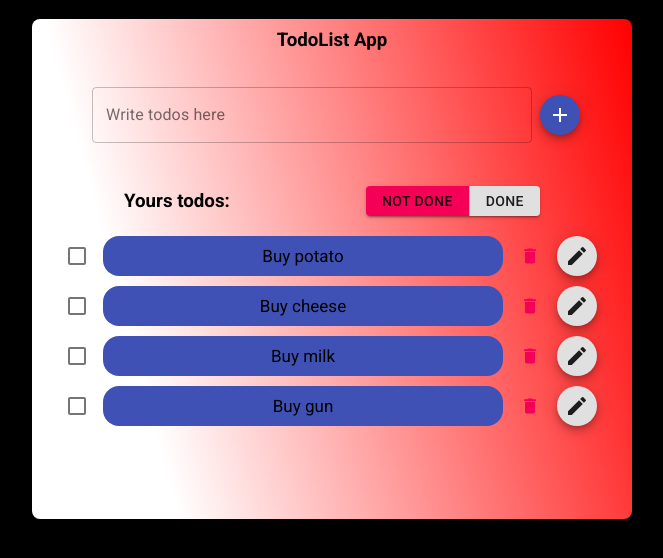
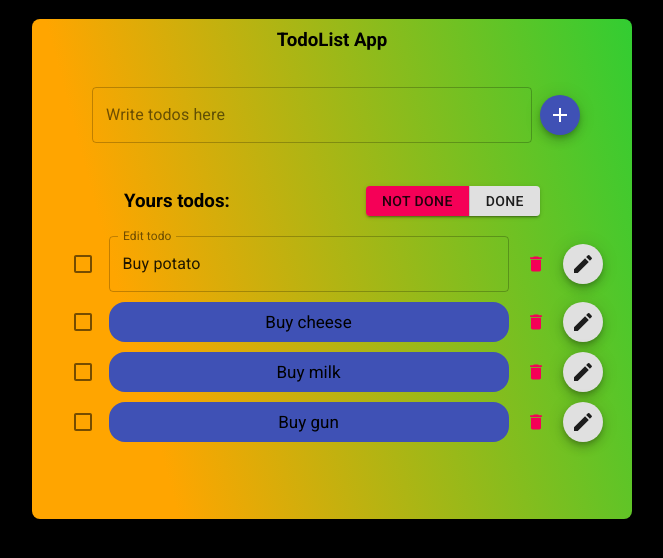
Before and after one commit to Anjyk-png/todoList-App, a React (Create React App) app: page / in a window 1280 px wide. Both pictures are taken after a click on the button 885 px from the left and 255 px from the top of the page. Shown: the top 558 px of the page, without its empty margins (308-971 px from the left). Built offline with nearby package versions, Linux system fonts and the light colour scheme.

Commit message:
The todo edit option was added, so an option was added to notify the user if there are no posts on the page.

```diff
--- a/src/App.js
+++ b/src/App.js
@@ -10,7 +10,7 @@ const useStyles = makeStyles({
     height:768
   },
   container:{
-    background:'linear-gradient(75deg, white 20%, red 100%)',
+    background:'linear-gradient(75deg, orange 20%, limegreen 100%)',
     borderRadius:8,
     minHeight:500,
   },
--- a/src/components/actions/actions.js
+++ b/src/components/actions/actions.js
@@ -1,9 +1,13 @@
 const changeCheck = (id) => ({type:'CHANGE_CHECK', id});
 const deleteTodo = (id) => ({type:'DELETE_TODO', id});
 const addTodo = (label) => ({type:'ADD_TODO', label});
+const changeIsEdit = (id) => ({type:'CHANGE_IS_EDIT', id});
+const editTodo = (label, id) => ({type:'EDIT_TODO', label, id});
 
 export {
     changeCheck,
     deleteTodo,
-    addTodo
+    addTodo,
+    changeIsEdit,
+    editTodo
 }
--- a/src/components/actions/index.js
+++ b/src/components/actions/index.js
@@ -1,6 +1,8 @@
-import {changeCheck, deleteTodo, addTodo} from './actions';
+import {changeCheck, deleteTodo, addTodo, changeIsEdit, editTodo} from './actions';
 export {
     changeCheck,
     deleteTodo,
-    addTodo
+    addTodo,
+    changeIsEdit,
+    editTodo
 }
--- a/src/components/item/item.js
+++ b/src/components/item/item.js
@@ -1,16 +1,21 @@
-import React from 'react';
+import { React, useState} from 'react';
 import * as MUI from '@material-ui/core';
 import { makeStyles } from '@material-ui/core/styles';
 import DeleteIcon from '@material-ui/icons/Delete';
 import EditIcon from '@material-ui/icons/Edit';
 import Fab from '@material-ui/core/Fab';
-import {changeCheck, deleteTodo} from '../actions';
+import {changeCheck, deleteTodo, changeIsEdit, editTodo} from '../actions';
 import {connect} from 'react-redux';
+import TextField from '@material-ui/core/TextField';
 
 const useStyles = makeStyles({
     editIcon:{
         marginLeft:5
     },
+    rootText: {
+        width:400,
+        margin:5,
+      },
     main:{
         width:400,
         padding:20,
@@ -18,24 +23,51 @@ const useStyles = makeStyles({
         color:'black',
         fontSize:17
     },
-    text:{
-        color:'black'
+    formField:{
+        display:'flex',
+        alignItems:'center',
+        justifyContent:'center',
+    },
+    item:{
+        display:'flex',
+        justifyContent:'center',
+        alignItems:'center'
     }
+
 });
 
-const Item = ({label, checked, id, changeCheck, deleteTodo}) => {
+const Item = ({label, checked, id, isEdit, changeCheck, deleteTodo, changeIsEdit, editTodo}) => {
+    const [value, setValue] = useState(label);
+    function onClickOrSubmitForm(e) {
+        e.preventDefault();
+    }
     const classes = useStyles();
+    const isEditTodo = (<form onSubmit={(e) => {onClickOrSubmitForm(e);editTodo(value, id)}} className={classes.formField}>
+        <TextField
+                    className={classes.rootText}
+                    value={value}
+                    onChange={(e) => setValue(e.target.value)}
+                    id="outlined-secondary"
+                    label="Edit todo"
+                    variant="outlined"
+                    color="secondary"
+                />
+    </form>);
+    const noEdit = ( <MUI.Chip className={classes.main} color="primary" label={label}/>);
+    const editBtn = (
+        <Fab onClick={() => changeIsEdit(id)} size="small" className={classes.editIcon} color="default" aria-label="edit">
+            <EditIcon/>
+        </Fab>
+    );
     return (
         <>
-            <div>
+            <div className={classes.item}>
                 <MUI.Checkbox onClick={() => changeCheck(id)} color="secondary" checked={checked}/>
-                <MUI.Chip className={classes.main} color="primary" label={label}/>
+                { isEdit ? isEditTodo : noEdit }
                 <MUI.IconButton onClick={() => deleteTodo(id)} aria-label="delete">
                     <DeleteIcon fontSize="small" color='secondary' />
                 </MUI.IconButton>
-                <Fab size="small" className={classes.editIcon} color="default" aria-label="edit">
-                    <EditIcon />
-                </Fab>
+                { checked ? '' : editBtn }
             </div>
         </>
     )
@@ -44,7 +76,9 @@ const Item = ({label, checked, id, changeCheck, deleteTodo}) => {
 const mapDispatchToProps = (dispatch) => {
     return {
         changeCheck: (id) => dispatch(changeCheck(id)),
-        deleteTodo: (id) => dispatch(deleteTodo(id))
+        deleteTodo: (id) => dispatch(deleteTodo(id)),
+        changeIsEdit: (id) => dispatch(changeIsEdit(id)),
+        editTodo: (label, id) => dispatch(editTodo(label, id))
     }
 };
 
--- a/src/components/itemsList/itemList.js
+++ b/src/components/itemsList/itemList.js
@@ -19,27 +19,46 @@ const useStyles = makeStyles({
     },
     active:{
         backgroundColor:'#f50057'
+    },
+    h3:{
+        display:'flex',
+        justifyContent:'center',
+        fontFamily:'Roboto'
     }
 });
 
 const ItemList = ({todos}) => {
     const [activeBtn,setBtn] = useState(true);
     const classes = useStyles();
-    console.log(todos)
-    const allTodos = (
+    let checkedTodos = [];
+    let noDoneTodos = [];
+    let notDoneTodos = (
+        todos.map(({label, id, checked, isEdit}) => {
+            if(!checked) {
+                noDoneTodos.push(1);
+                return  <Item
+                key={Math.floor(Math.random() * 10000)}
+                label={label}
+                id={id}
+                checked={checked}
+                isEdit={isEdit}/>
+            }
+        })
+    );
+    if(!noDoneTodos.length) {
+        notDoneTodos = (<h3 className={classes.h3}>No todos here</h3>);
+    }
+    let executedTodos = (
         todos.map(({label, id, checked}) => {
-            if(!checked) {
+            if(checked) {
+                checkedTodos.push(1);
                 return  <Item key={Math.floor(Math.random() * 10000)} label={label} id={id} checked={checked}/>
             }
         })
     );
-    const executedTodos = (
-        todos.map(({label, id, checked}) => {
-            if(checked) {
-                return  <Item key={Math.floor(Math.random() * 10000)} label={label} id={id} checked={checked}/>
-            }
-        })
-    );
+    if(!checkedTodos.length) {
+        executedTodos = (<h3 className={classes.h3}>No todos here</h3>);
+    }
     return (
        <div >
           <div className={classes.main}>
@@ -49,7 +68,7 @@ const ItemList = ({todos}) => {
                 <Button onClick={() => setBtn(false)} className={activeBtn ? '' : classes.active}>done</Button>
             </ButtonGroup>
           </div>
-            {activeBtn ? allTodos : executedTodos}
+            {activeBtn ? notDoneTodos : executedTodos}
        </div>
     )
 };
--- a/src/components/reducer/reducer.js
+++ b/src/components/reducer/reducer.js
@@ -1,8 +1,8 @@
 const initialState = [
-    {id:1, label:'Buy potato', checked:false},
-    {id:2, label:'Buy cheese', checked:false},
-    {id:3, label:'Buy milk', checked:false},
-    {id:4, label:'Buy gun', checked:false}
+    {id:1, label:'Buy potato', checked:false, isEdit:false},
+    {id:2, label:'Buy cheese', checked:false, isEdit:false},
+    {id:3, label:'Buy milk', checked:false, isEdit:false},
+    {id:4, label:'Buy gun', checked:false, isEdit:false}
 ];
 
 const reducer = (state = initialState, action) => {
@@ -32,12 +32,32 @@ const reducer = (state = initialState, action) => {
             return [...stateWithDeletedTodo];
         case 'ADD_TODO':
             if(action.label && action.label.length > 3) {
-                const newTodo = {id:(state.length + 1), label:`${action.label}`, checked:false};
+                const newTodo = {id:(state.length + 1), label:`${action.label}`, checked:false, isEdit:false};
                 return [...state,newTodo];
             }
             else {
                 return state;
             }
+        case 'CHANGE_IS_EDIT':
+            let cState = [...state];
+            let cTodo = null;
+            state.forEach((todo) => {
+                if (todo.id === action.id) {
+                    cTodo = {...todo,isEdit:!todo.isEdit}
+                    cState[todo.id - 1] = cTodo;
+                }
+            });
+            return [...cState];
+        case 'EDIT_TODO':
+            let editState = [...state];
+            let editTodo = null;
+            state.forEach((todo) => {
+                if (todo.id === action.id) {
+                    editTodo = {...todo,label:action.label}
+                    editState[todo.id - 1] = editTodo;
+                }
+            });
+            return [...editState];
         default:
             return state;
     }
```
